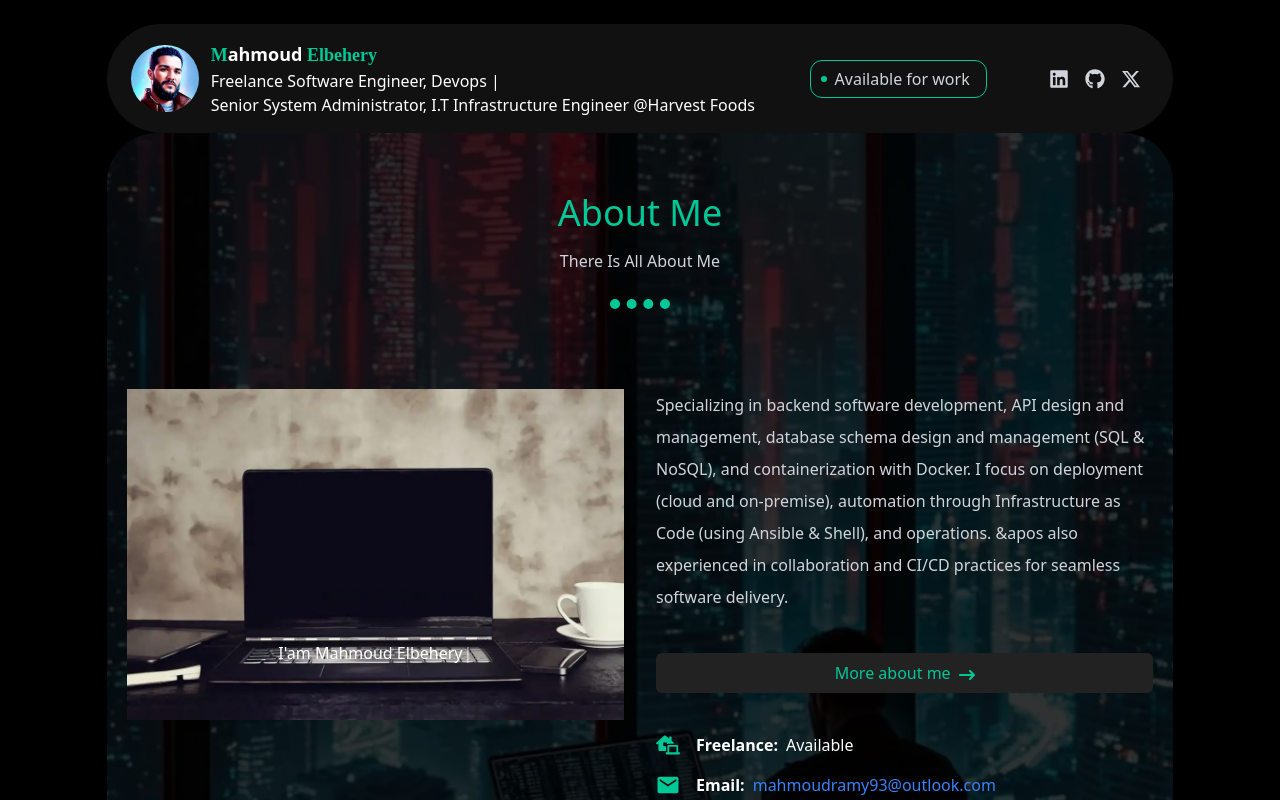
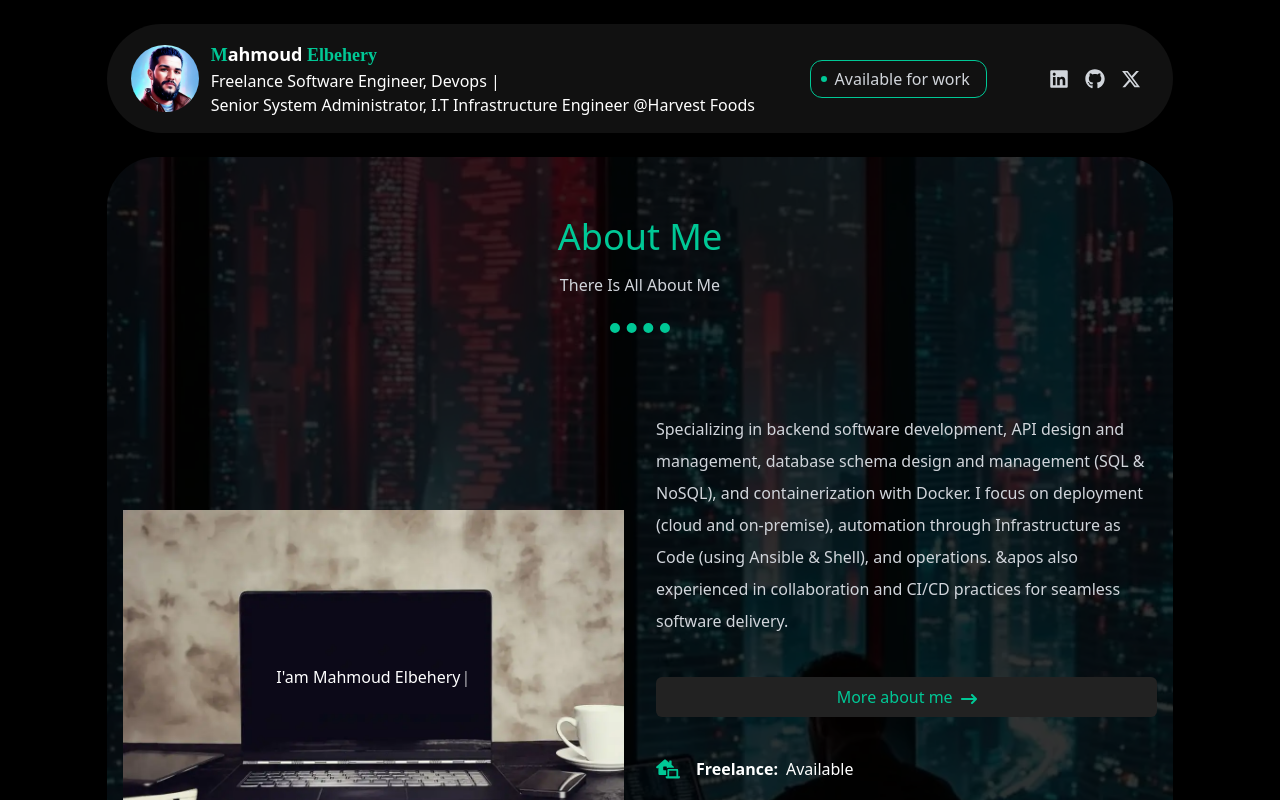
Before and after one commit to mahmoudramy93/portfolio, a Next.js app: page / in a window 1280 px wide. Shown: the top 800 px of the page. Built offline with nearby package versions, Linux system fonts and the light colour scheme.

Commit message:
style: :lipstick:

```diff
--- a/src/app/page.tsx
+++ b/src/app/page.tsx
@@ -8,19 +8,23 @@ const Home = () => {
   return (
     <>
       <section
-        className="px-5 py-[60px] rounded-[50px] bg-[url('/images/homePage_images/about-bg.webp')] bg-cover bg-no-repeat bg-fixed relative before:content-[''] before:absolute before:w-full before:h-full before:left-0 before:top-0 before:bg-black/80 "
+        className=" py-[60px] rounded-[50px] bg-[url('/images/homePage_images/about-bg.webp')] bg-cover bg-no-repeat bg-fixed relative before:content-[''] before:absolute before:w-full before:h-full before:left-0 before:top-0 before:bg-black/80"
         id="about_me"
       >
-        <CustomTitle title={"About Me"} description={"There Is All About Me"} />
+        <div className="container mx-auto px-4">
+          <CustomTitle
+            title={"About Me"}
+            description={"There Is All About Me"}
+          />
 
           <div className="flex flex-col xl:flex-row relative gap-8">
-          <div className="relative w-full  xl:w-1/2">
+            <div className="relative w-full xl:w-1/2 flex items-center justify-center">
               <Image
                 src="/images/homePage_images/about.webp"
                 alt="about"
                 width={530}
                 height={353}
-              className="w-full	"
+                className="w-full"
               />
               <div className="absolute top-1/2 left-1/2 -translate-x-1/2 -translate-y-1/2 text-white text-center">
                 <p className="" />
@@ -29,13 +33,14 @@ const Home = () => {
             </div>
 
             <div className="w-full xl:w-1/2 flex flex-col gap-10">
-            <p className="text-gray-300 text-base leading-8 ">
+              <p className="text-gray-300 text-base leading-8">
                 Specializing in backend software development, API design and
                 management, database schema design and management (SQL & NoSQL),
-              and containerization with Docker. I focus on deployment (cloud and
-              on-premise), automation through Infrastructure as Code (using
-              Ansible & Shell), and operations. &apos also experienced in
-              collaboration and CI/CD practices for seamless software delivery.
+                and containerization with Docker. I focus on deployment (cloud
+                and on-premise), automation through Infrastructure as Code
+                (using Ansible & Shell), and operations. &apos also experienced
+                in collaboration and CI/CD practices for seamless software
+                delivery.
               </p>
               <CustomLink link={"/about"} text={"More about me"} />
 
@@ -54,6 +59,7 @@ const Home = () => {
               </ul>
             </div>
           </div>
+        </div>
       </section>
     </>
   );
--- a/src/components/common/Header.tsx
+++ b/src/components/common/Header.tsx
@@ -3,11 +3,27 @@ import Link from "next/link";
 import { FaGithub, FaLinkedin } from "react-icons/fa";
 import { FaXTwitter } from "react-icons/fa6";
 
+type TSocialLinkProps = {
+  href: string;
+  ariaLabel: string;
+  Icon: React.ComponentType;
+};
+
+const SocialLink = ({ href, ariaLabel, Icon }: TSocialLinkProps) => (
+  <Link
+    href={href}
+    aria-label={ariaLabel}
+    target="_blank"
+    className="p-2 text-xl text-gray-300 transition-all hover:text-tealGreen"
+  >
+    <Icon />
+  </Link>
+);
+
 const Header = () => {
   return (
-    <header className="px-6 py-4 rounded-full mt-6 bg-darkColor" id="header">
+    <header className="px-6 py-4 rounded-full my-6 bg-darkColor" id="header">
       <div className="flex flex-col lg:flex-row items-center gap-4 justify-between ">
-
         <div className="flex flex-col lg:flex-row items-center text-center lg:text-start justify-center md:justify-start gap-3">
           <Link href="/" aria-label="go to home page">
             <Image
@@ -38,29 +54,21 @@ const Header = () => {
         </div>
 
         <div className="flex items-center">
-          <Link
+          <SocialLink
             href="https://www.linkedin.com/in/mahmoud-ramy-elbehery-752aab235"
-            aria-label="linkedin page"
-            target="_blank"
-            className="p-2 text-xl text-gray-300 transition-all hover:text-tealGreen"
-          >
-            <FaLinkedin />
-          </Link>
-          <Link
+            ariaLabel="LinkedIn profile of Mahmoud Elbehery"
+            Icon={FaLinkedin}
+          />
+          <SocialLink
             href="https://github.com/mahmoudramy93"
-            aria-label="github page"
-            target="_blank"
-            className="p-2 text-xl text-gray-300 transition-all hover:text-tealGreen"
-          >
-            <FaGithub />
-          </Link>
-          <Link
+            ariaLabel="GitHub profile of Mahmoud Elbehery"
+            Icon={FaGithub}
+          />
+          <SocialLink
             href="https://x.com/mahmoudramy93"
-            target="_blank"
-            className="p-2 text-xl text-gray-300 transition-all hover:text-tealGreen"
-          >
-            <FaXTwitter />
-          </Link>
+            ariaLabel="X (formerly Twitter) profile of Mahmoud Elbehery"
+            Icon={FaXTwitter}
+          />
         </div>
       </div>
     </header>
```
Lines whose indentation alone changed are shown as unchanged.
